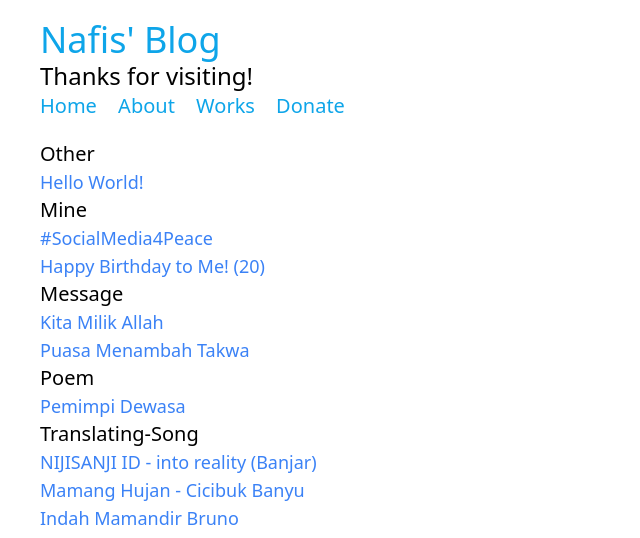
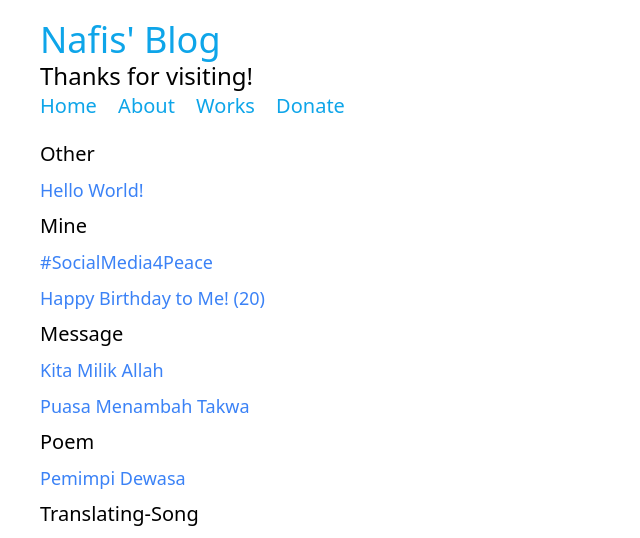
Before and after one commit to mnafisalmukhdi1/blog, a Jekyll site: the page built from categories.html, in a window 1280 px wide. Shown: the top 538 px of the page, without its empty margins (0-640 px from the left). Built offline with Jekyll 4.4.1, drawn with Linux system fonts in a browser that asks for light colours; nearby versions of some CDN libraries.

Commit message:
Update categories.html

```diff
--- a/categories.html
+++ b/categories.html
@@ -7,7 +7,7 @@ title: Categories
 
 <div id="archives">
 {% for category in site.categories %}
-  <div class="archive-group">
+  <div class="archive-group space-y-2">
     {% capture category_name %}{{ category | first }}{% endcapture %}
     <div id="#{{ category_name | slugize }}"></div>
     <p></p>
```
